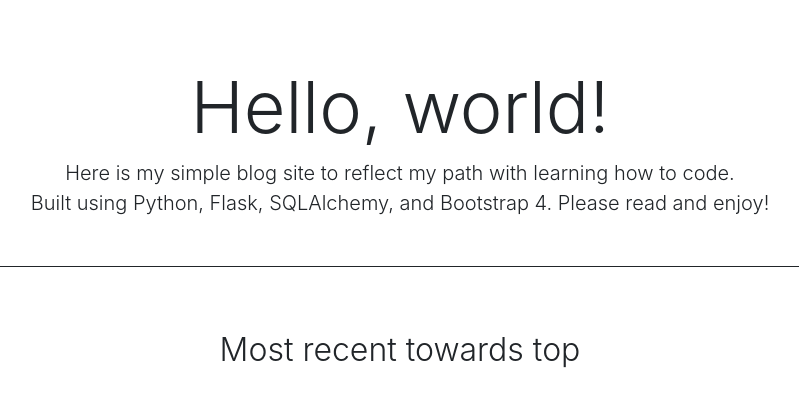
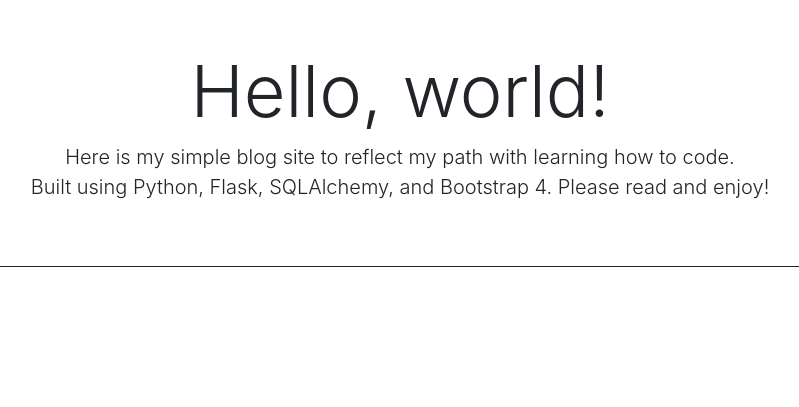
Before and after one commit to 8BitJustin/personal-blog-website, a Flask app: page / in a window 1280 px wide. Shown: the part 56-463 px from the top of the page, without its empty margins (240-1039 px from the left). Run offline with Flask 2, Linux system fonts and the light colour scheme; data that the repository does not hold is empty; some libraries are stand-ins or nearby versions.

Commit message:
CSS adjustments for 576max mq in place.

```diff
--- a/static/css/main.css
+++ b/static/css/main.css
@@ -21,22 +21,17 @@
 */
 
 .index_intro_div {
-    padding: 4rem 1.5rem 2rem;
+    padding: 3rem 0rem;
     text-align: center;
     border-bottom: 1px solid #212529;
 }
 
 .all_post_div {
-    margin: 4rem;
-}
-
-.all_post_div h2 {
-    font-size: 2rem;
-    text-align: center;
+    margin: 3rem auto;
 }
 
 .solo_post_div {
-    margin: 3rem 0;
+    margin: 3rem auto;
 }
 
 .post_title {
@@ -47,7 +42,6 @@
 
 .post_created {
     font-size: 1rem;
-    margin: 0 auto 1rem;
     text-align: right;
 }
 
@@ -56,7 +50,7 @@
 }
 
 .post_title, .post_created {
-    width: 60%;
+
 }
 
 /*
@@ -143,19 +137,17 @@
         font-size: 1rem;
     }
 
-    .all_post_div h2 {
+    .post_title {
         font-size: 1.5rem;
     }
 
-    .post_title {
-
-    }
-
     .post_created {
-
+        font-size: .75rem;
     }
 
     .post_content {
-
+        font-size: 1rem;
     }
 }
+
+@media (max-width: 767.98px) { ... }
--- a/templates/index.html
+++ b/templates/index.html
@@ -6,7 +6,7 @@
 {% endblock %}
 
 {% block body %}
-<div class="index_intro_div">
+<div class="index_intro_div col-lg-12 col-md-10 mx-auto">
     <h1 class="display-3">Hello, world!</h1>
     <p class="lead">Here is my simple blog site to reflect my path with
         learning how to code.
@@ -16,10 +16,9 @@
     </p>
 </div>
 
-<div class="all_post_div col-md-8 mx-auto">
-    <h2 class="display-4 all_post_header">Most recent towards top</h2>
+<div class="all_post_div">
     {% for post in posts %}
-    <div class="solo_post_div">
+    <div class="solo_post_div col-md-10 mx-auto">
         <p class="post_title lead">{{ post.title }}</p>
         <p class="post_created lead">
             {{ post.created.strftime("%A, %b %d %Y @ %I:%M %p") }}
```
